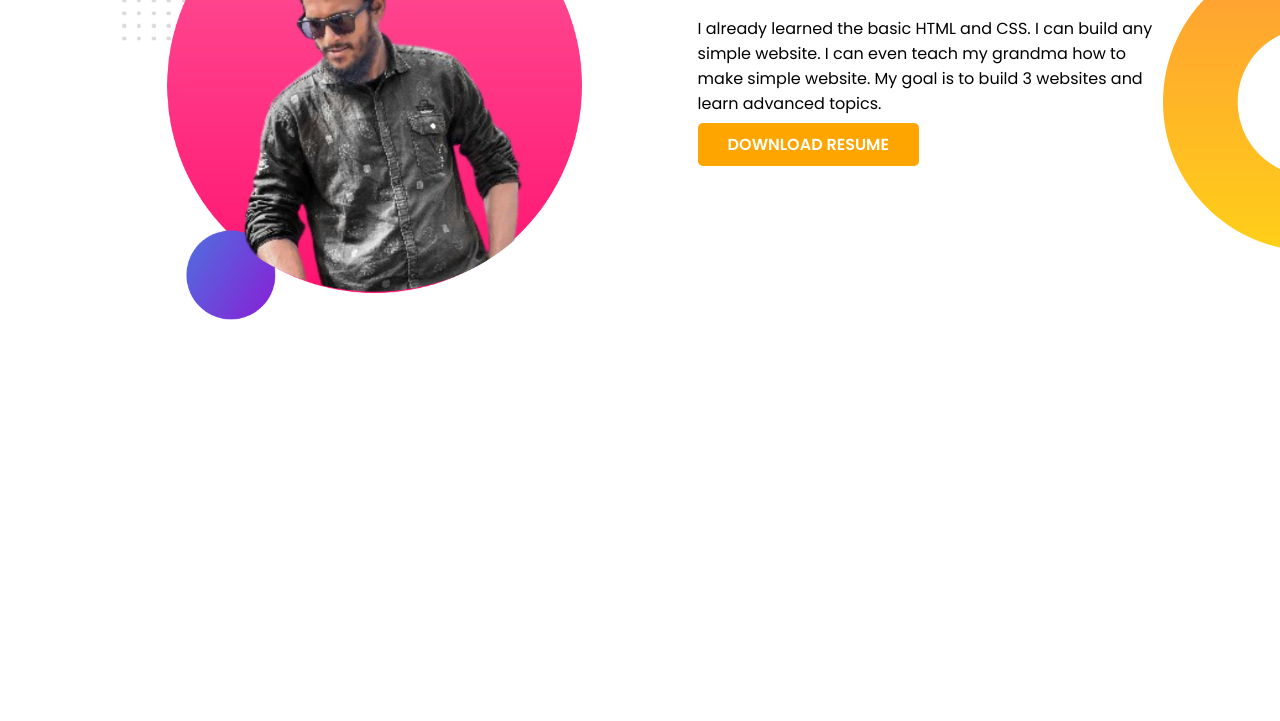
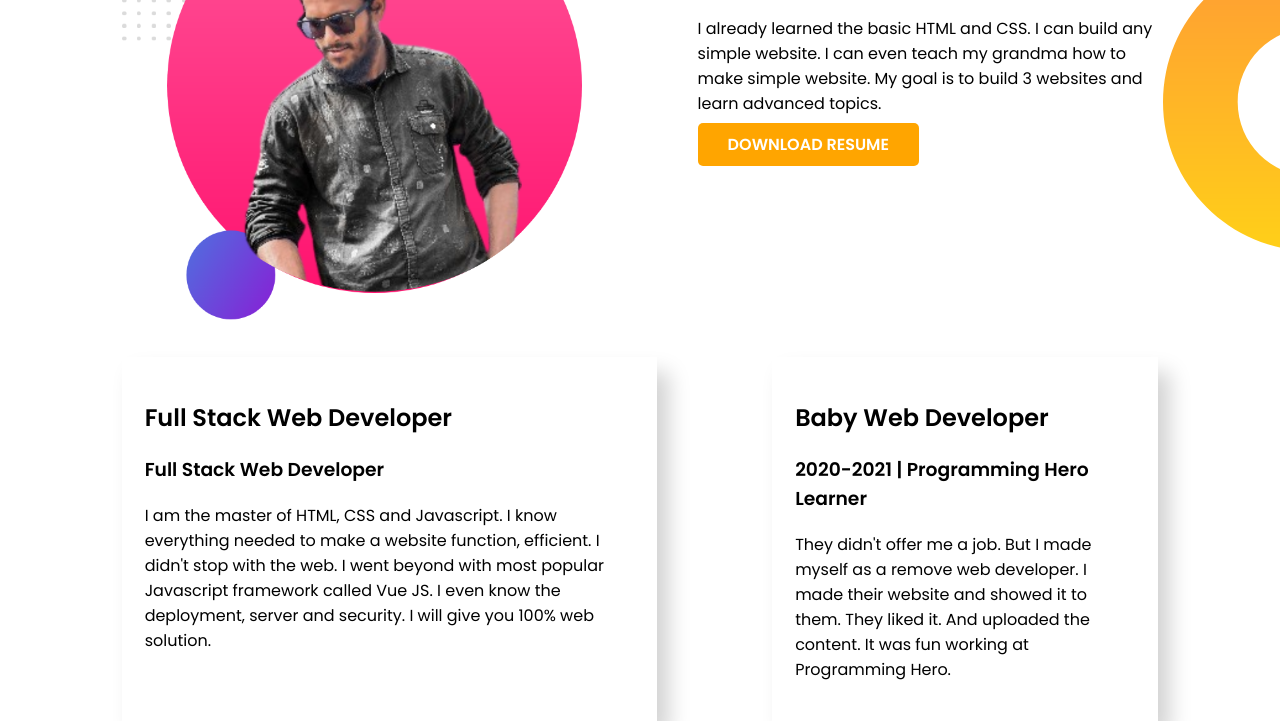
Before and after one commit to Riaz-Dev/Beautiful-Developer-portfolio, a plain HTML site: page index.html in a window 1280 px wide. Shown: the part 677-1398 px from the top of the page. Before the commit the page ends 1034 px from the top, so only its background shows below. Drawn offline with Linux system fonts and the light colour scheme.

Commit message:
experience

```diff
--- a/index.html
+++ b/index.html
@@ -45,7 +45,20 @@
     </div>
     <!-- Dream Big section end -->
     <!-- Experiance section start  -->
-    <div clss="experiance"></div>
+    <div clss="experiance">
+        <div class="container flexiable-container">
+    <div class="ex-item">
+                <h2>Full Stack Web Developer</h2>
+                <h3>Full Stack Web Developer</h3>
+                <p>I am the master of HTML, CSS and Javascript. I know everything needed to make a website function, efficient. I didn't stop with the web. I went beyond with most popular Javascript framework called Vue JS. I even know the deployment, server and security. I will give you 100% web solution.</p>
+            </div>
+            <div class="ex-item">
+                <h2>Baby Web Developer</h2>
+                <h3>2020-2021 | Programming Hero Learner</h3>
+                <p>They didn't offer me a job. But I made myself as a remove web developer. I made their website and showed it to them. They liked it. And uploaded the content. It was fun working at Programming Hero.</p>
+            </div>
+        </div>
+    </div>
     <!-- Experiance section end -->
 </body>
 </html>
--- a/style.css
+++ b/style.css
@@ -44,3 +44,10 @@ padding: 30px 0;
     background-position: right;
     padding: 30px 0;
 }
+/* Experiance-saction-start */
+.ex-item {
+    /* border: 1px solid gray;  */
+    margin: 0 5%;
+    padding: 2%;
+    box-shadow: 12px 15px 20px lightgray;
+}
```
